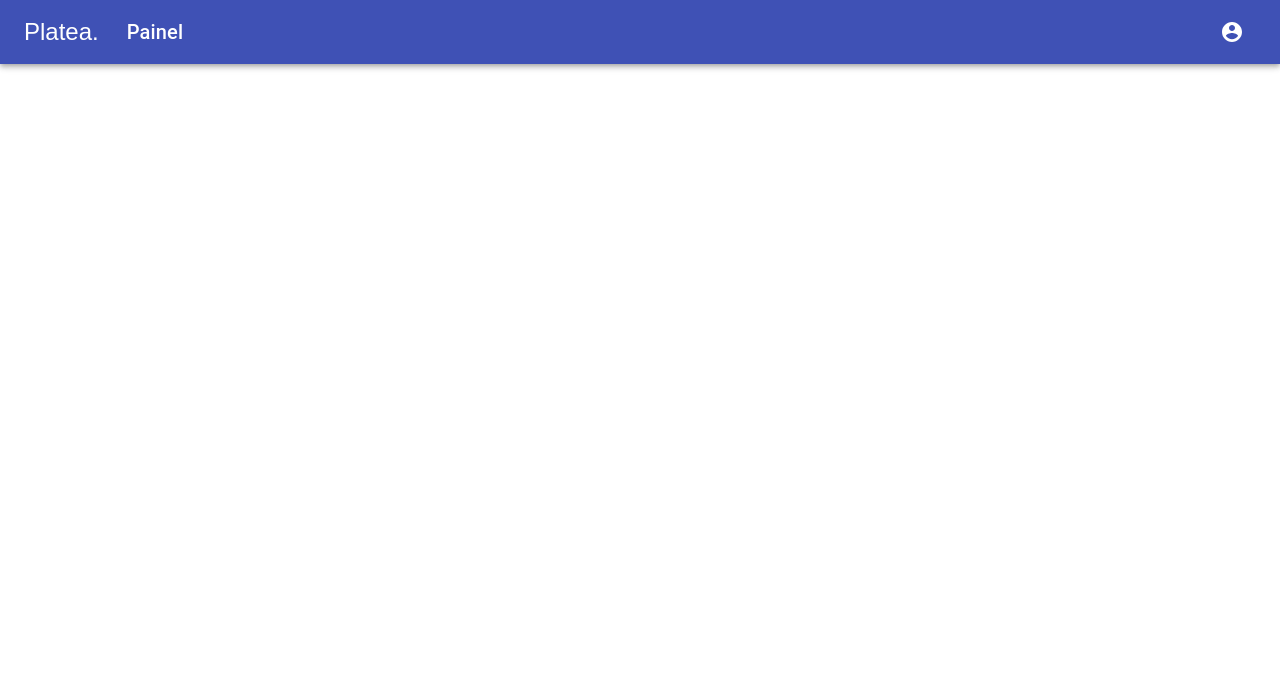
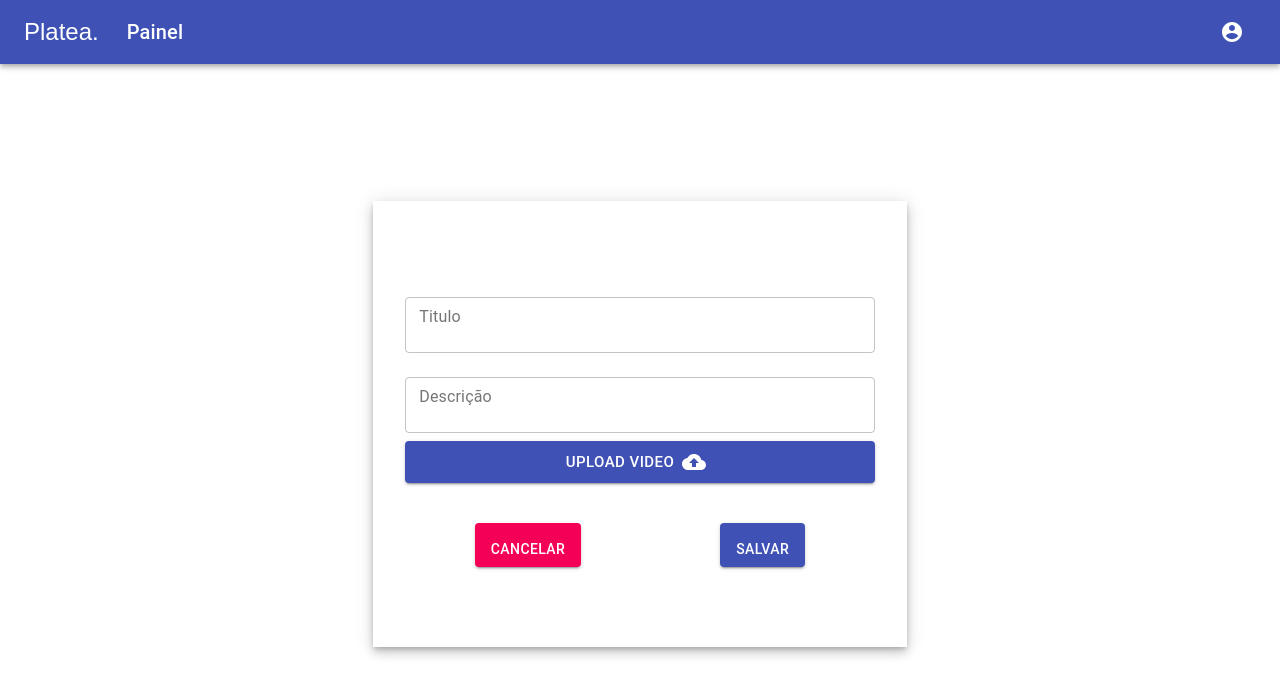
Before and after one commit to rafamatoso/unifbv-portalead, a React (Create React App) app in the folder frontend/: page /dashboard/addVideo in a window 1280 px wide. Shown: the top 696 px of the page. Built offline with nearby package versions, Linux system fonts and the light colour scheme; no server answers.

Commit message:
Tela de adicionar aula concluida

```diff
--- a/frontend/package.json
+++ b/frontend/package.json
@@ -9,10 +9,12 @@
     "@testing-library/react": "^9.3.2",
     "@testing-library/user-event": "^7.1.2",
     "firebase": "^7.13.2",
+    "formik": "^2.1.4",
     "react": "^16.13.1",
     "react-dom": "^16.13.1",
     "react-router-dom": "^5.1.2",
-    "react-scripts": "3.4.1"
+    "react-scripts": "3.4.1",
+    "yup": "^0.28.3"
   },
   "scripts": {
     "start": "react-scripts start",
--- /dev/null
+++ b/frontend/src/components/ProgressBar/index.js
@@ -0,0 +1,12 @@
+import { LinearProgress } from "@material-ui/core";
+import { withStyles, lighten } from "@material-ui/core/styles";
+
+export default withStyles({
+  root: {
+    height: 10,
+    backgroundColor: lighten("#388e3c", 0.5),
+  },
+  bar: {
+    backgroundColor: "#388e3c",
+  },
+})(LinearProgress);
--- /dev/null
+++ b/frontend/src/pages/AddVideo/helper.js
@@ -0,0 +1,16 @@
+import * as Yup from "yup";
+
+export const initialValues = { title: "", description: "", file: null };
+
+export const validationSchema = Yup.object().shape({
+  title: Yup.string().required("Esse campo é obrigatorio"),
+  description: Yup.string().required("Esse campo é obrigatorio"),
+  file: Yup.mixed()
+    .required("Esse campo é obrigatorio")
+    .test("validFile", "Formato invalido", (value) => {
+      if (value) {
+        return /video\/*/.test(value.type);
+      }
+      return false;
+    }),
+});
--- /dev/null
+++ b/frontend/src/pages/AddVideo/index.js
@@ -0,0 +1,164 @@
+import React, { useState } from "react";
+import {
+  TextField,
+  Button,
+  FormHelperText,
+  Grid,
+  Paper,
+  Dialog,
+  DialogTitle,
+  DialogContent,
+} from "@material-ui/core";
+import { CloudUpload } from "@material-ui/icons";
+import CustomBar from "../../components/ProgressBar";
+import { useStyles } from "./styles";
+
+import { useFormik } from "formik";
+import { useHistory } from "react-router-dom";
+import { initialValues, validationSchema } from "./helper";
+import { storage } from "../../services/firebase";
+
+function ProgressBar({ value, show }) {
+  return (
+    <Dialog open={show} fullWidth>
+      <DialogTitle>Carregando video!!!</DialogTitle>
+      <DialogContent>
+        <CustomBar variant="determinate" value={value} />
+      </DialogContent>
+    </Dialog>
+  );
+}
+export default function AddVideo() {
+  const history = useHistory();
+  const classes = useStyles();
+
+  const [upload, setUpload] = useState({ progress: 0, show: false });
+
+  const formik = useFormik({
+    initialValues,
+    onSubmit: (values, { resetForm }) => {
+      console.log(values);
+
+      const task = storage.ref(`videos/${values.file.name}`).put(values.file);
+
+      setUpload((values) => ({
+        ...values,
+        show: true,
+      }));
+
+      task.on(
+        "state_changed",
+        function progress(snapshot) {
+          setUpload((values) => ({
+            ...values,
+            progress: (snapshot.bytesTransferred / snapshot.totalBytes) * 100,
+          }));
+        },
+        function error(errors) {
+          console.log(errors);
+        },
+        function complete() {
+          setUpload((values) => ({
+            ...values,
+            show: false,
+          }));
+          history.push("/dashboard/perfil");
+        }
+      );
+    },
+    validationSchema,
+  });
+
+  return (
+    <Grid container className={classes.root}>
+      {console.log(formik)}
+      <ProgressBar show={upload.show} value={upload.progress} />
+      <Grid item xs={12} sm={8} md={5} component={Paper} elevation={6} square>
+        <div className={classes.paper}>
+          <form
+            noValidate
+            onSubmit={formik.handleSubmit}
+            className={classes.form}
+          >
+            <TextField
+              name="title"
+              onChange={formik.handleChange}
+              onBlur={formik.handleBlur}
+              label="Titulo"
+              variant="outlined"
+              fullWidth
+              error={formik.errors.title && formik.touched.title}
+              helperText={
+                formik.errors.title && formik.touched.title
+                  ? formik.errors.title
+                  : null
+              }
+            />
+            <TextField
+              name="description"
+              onChange={formik.handleChange}
+              onBlur={formik.handleBlur}
+              label="Descrição"
+              multiline
+              variant="outlined"
+              fullWidth
+              error={formik.errors.description && formik.touched.description}
+              helperText={
+                formik.errors.description && formik.touched.description
+                  ? formik.errors.description
+                  : null
+              }
+            />
+
+            <input
+              id="button-file"
+              accept="video/*"
+              type="file"
+              style={{ display: "none" }}
+              name="file"
+              onChange={(e) =>
+                formik.setFieldValue(e.target.name, e.target.files[0])
+              }
+              onClick={(e) => formik.setFieldTouched(e.target.name, true)}
+            />
+            <Button
+              variant="contained"
+              color="primary"
+              component="label"
+              htmlFor="button-file"
+              className={classes.upload}
+              size="large"
+              fullWidth
+            >
+              {formik.values.file ? formik.values.file.name : "Upload Video"}
+              <CloudUpload />
+            </Button>
+            <FormHelperText error={formik.errors.file && formik.touched.file}>
+              {formik.errors.file && formik.touched.file
+                ? formik.errors.file
+                : null}
+            </FormHelperText>
+
+            <div className={classes.formButton}>
+              <Button
+                variant="contained"
+                color="secondary"
+                className={classes.submit}
+              >
+                Cancelar
+              </Button>
+              <Button
+                variant="contained"
+                color="primary"
+                className={classes.submit}
+                type="submit"
+              >
+                Salvar
+              </Button>
+            </div>
+          </form>
+        </div>
+      </Grid>
+    </Grid>
+  );
+}
--- /dev/null
+++ b/frontend/src/pages/AddVideo/styles.js
@@ -0,0 +1,31 @@
+import { makeStyles } from "@material-ui/core/styles";
+
+export const useStyles = makeStyles((theme) => ({
+  root: {
+    height: "90vh",
+    justifyContent: "center",
+    alignItems: "center",
+  },
+
+  paper: {
+    margin: theme.spacing(8, 4),
+    display: "flex",
+    flexDirection: "column",
+    alignItems: "center",
+  },
+
+  form: {
+    marginTop: theme.spacing(1),
+    "& *": { marginTop: theme.spacing(1) },
+  },
+  upload: {
+    "& *": { margin: theme.spacing(0, 1) },
+  },
+  formButton: {
+    display: "flex",
+    justifyContent: "space-around",
+  },
+  submit: {
+    margin: theme.spacing(4, 0, 2),
+  },
+}));
--- a/frontend/src/routes/index.js
+++ b/frontend/src/routes/index.js
@@ -4,6 +4,7 @@ import { Switch, BrowserRouter, Route } from 'react-router-dom';
 import { Login } from '../pages/Login';
 import { Perfil } from '../pages/Perfil';
 import MenuSuperior from '../components/NavBar';
+import AddVideo from '../pages/AddVideo';
 
 export const Routes = () => (
   <BrowserRouter>
@@ -12,7 +13,7 @@ export const Routes = () => (
     <Switch>
       <Route path="/" exact component={Login} />
       <Route path="/dashboard/perfil" exact component={Perfil} />
-      <Route path="/painel" exact component={MenuSuperior} />
+      <Route path="/dashboard/addVideo" exact component={AddVideo} />
     </Switch>
   </BrowserRouter>
 )
```
